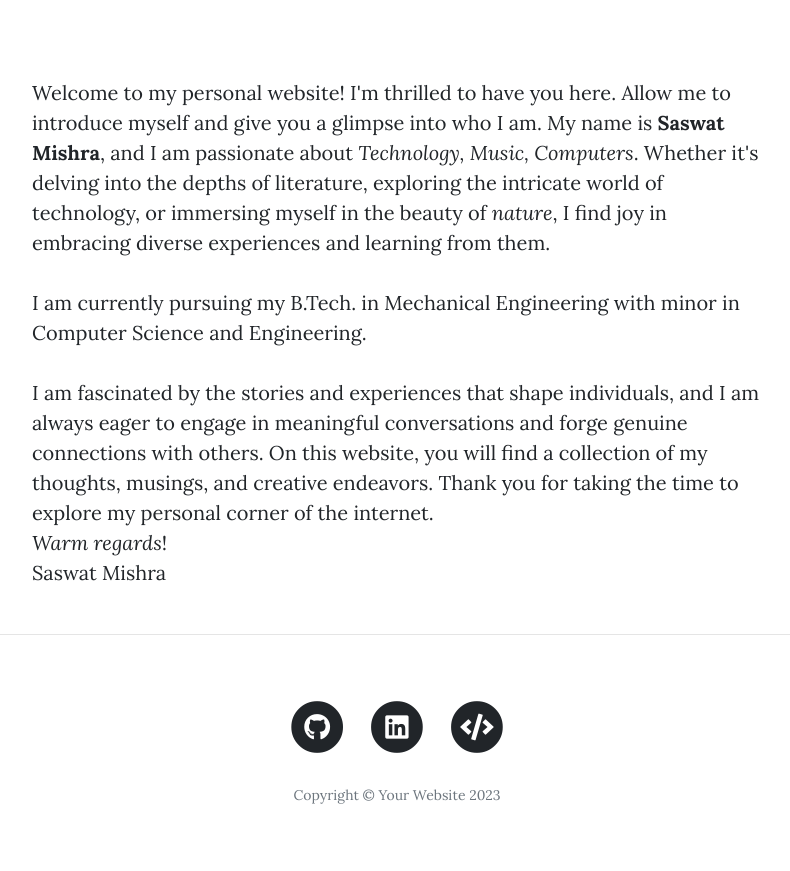
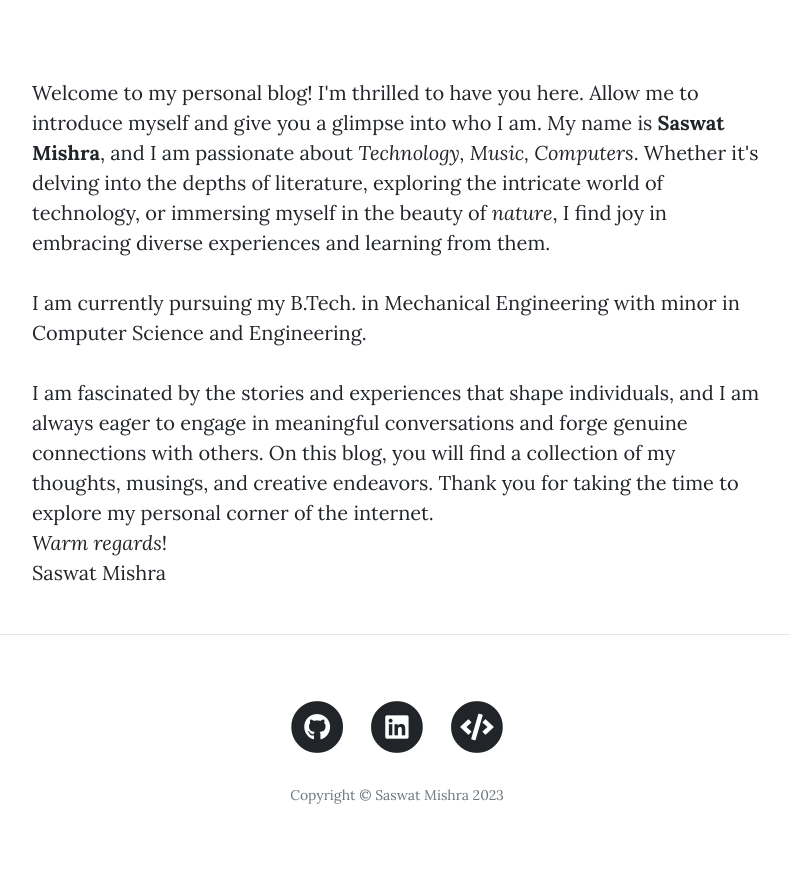
Before and after one commit to saswatms/saswatms-blog, a Flask app: page /about in a window 1280 px wide. Shown: the part 534-1405 px from the top of the page, without its empty margins (243-1033 px from the left). Run offline with Flask 2, Linux system fonts and the light colour scheme; some libraries are stand-ins or nearby versions.

Commit message:
footer content changed and basic UI changes

```diff
--- a/templates/about.html
+++ b/templates/about.html
@@ -19,7 +19,7 @@
 <div class="container">
   <div class="row">
     <div class="col-lg-8 col-md-10 mx-auto">
-      <p>Welcome to my personal website! I'm thrilled to have you here. Allow me to introduce myself and give you a
+      <p>Welcome to my personal blog! I'm thrilled to have you here. Allow me to introduce myself and give you a
         glimpse into who I am. My name is <strong>Saswat Mishra</strong>, and I am passionate about <em>Technology,
           Music, Computers</em>. Whether it's delving into the depths
         of literature, exploring the intricate world of technology, or immersing myself in the beauty of
@@ -31,7 +31,7 @@
       </p>
       <p>I am fascinated by the stories and experiences that shape individuals, and I am always eager to engage in
         meaningful conversations
-        and forge genuine connections with others. On this website, you will find a collection of my thoughts, musings,
+        and forge genuine connections with others. On this blog, you will find a collection of my thoughts, musings,
         and creative endeavors.
         Thank you for taking the time to explore my personal corner of the internet.
         <br />
--- a/templates/footer.html
+++ b/templates/footer.html
@@ -29,7 +29,7 @@
             </a>
           </li>
         </ul>
-        <p class="copyright text-muted">Copyright &copy; Your Website {{now.year}}</p>
+        <p class="copyright text-muted">Copyright &copy; Saswat Mishra {{now.year}}</p>
       </div>
     </div>
   </div>
--- a/templates/login.html
+++ b/templates/login.html
@@ -32,7 +32,7 @@
         {% endif %}
         {% endwith %}
       </div>
-      {{ wtf.quick_form(form, novalidate=True, button_map={"submit": "primary"}) }}
+        {{ wtf.quick_form(form, novalidate=True, button_map={"submit": "primary"}) }}
     </div>
   </div>
 </div>
```
